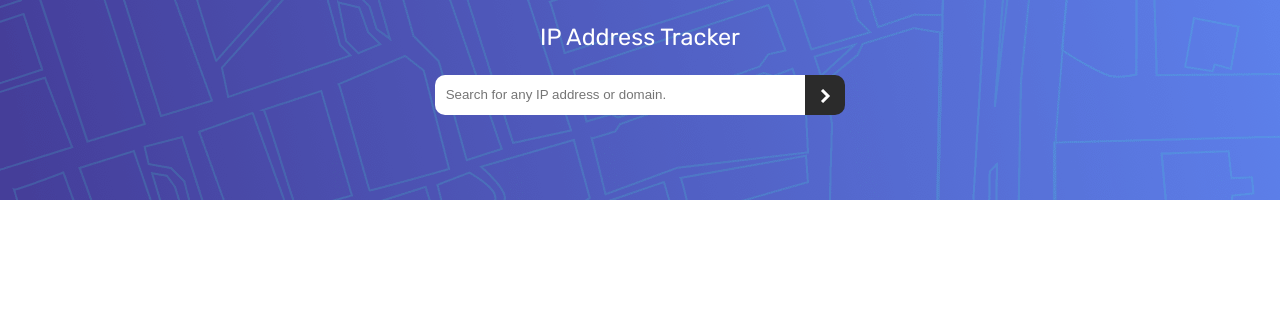
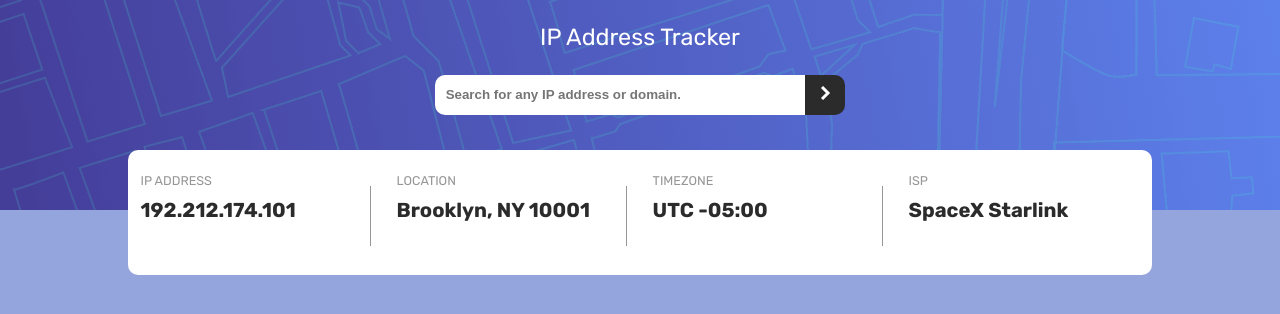
Before and after one commit to slqpez/ip-address-tracker, a React (Vite) app: page / in a window 1280 px wide. Shown: the top 314 px of the page. Built offline with nearby package versions, Linux system fonts and the light colour scheme.

Commit message:
Results styles.

```diff
--- a/src/App.css
+++ b/src/App.css
@@ -1,42 +1,4 @@
 .App {
-  text-align: center;
+  background-color: rgb(148, 164, 221);
+  height:100vh;
 }
-
-.App-logo {
-  height: 40vmin;
-  pointer-events: none;
-}
-
-@media (prefers-reduced-motion: no-preference) {
-  .App-logo {
-    animation: App-logo-spin infinite 20s linear;
-  }
-}
-
-.App-header {
-  background-color: #282c34;
-  min-height: 100vh;
-  display: flex;
-  flex-direction: column;
-  align-items: center;
-  justify-content: center;
-  font-size: calc(10px + 2vmin);
-  color: white;
-}
-
-.App-link {
-  color: #61dafb;
-}
-
-@keyframes App-logo-spin {
-  from {
-    transform: rotate(0deg);
-  }
-  to {
-    transform: rotate(360deg);
-  }
-}
-
-button {
-  font-size: calc(10px + 2vmin);
-}
--- a/src/App.jsx
+++ b/src/App.jsx
@@ -1,6 +1,7 @@
 import React, { useState } from 'react'
 import './App.css'
 import Header from './components/Header/Header'
+import Results from './components/Results/Results'
 
 function App() {
   const [count, setCount] = useState(0)
@@ -8,6 +9,7 @@ function App() {
   return (
     <div className="App">
      <Header/>
+     <Results/>
     </div>
   )
 }
--- a/src/components/Header/header.css
+++ b/src/components/Header/header.css
@@ -1,7 +1,8 @@
 .Header{
     background: url("../../../images/pattern-bg.png");
-    height:200px;
+    height:210px;
     padding:1.3em;
+    text-align: center;
 }
 
 h1{
@@ -23,6 +24,8 @@ h1{
     width: 370px;
     padding:.8em;
     border: none;
+    color: var(--Very-Dark-Gray);
+    font-weight: 700;
 }
 
 #btn-search{
--- /dev/null
+++ b/src/components/Results/Results.jsx
@@ -0,0 +1,25 @@
+import React from 'react'
+import "./results.css"
+
+export default function Results() {
+    return (
+        <div className="Results">
+        <div className="results-info">
+            <p>IP ADDRESS</p>
+            <p className="results-data">192.212.174.101</p>
+        </div>
+        <div className="results-info">
+            <p>LOCATION</p>
+            <p className="results-data">Brooklyn, NY 10001</p>
+        </div>
+        <div className="results-info">
+            <p>TIMEZONE</p>
+            <p className="results-data">UTC -05:00</p>
+        </div>
+        <div className="results-info">
+            <p>ISP</p>
+            <p className="results-data">SpaceX Starlink</p>
+        </div>
+        </div>
+    )
+}
--- /dev/null
+++ b/src/components/Results/results.css
@@ -0,0 +1,42 @@
+.Results{
+    color: var(--Dark-Gray);
+    width:80%;    margin: 0 auto;
+    display: flex;
+    justify-content: space-between;
+    align-items: center;
+    background:#fff;
+    position: relative;
+    top: -60px;
+    font-size: .7em;
+    gap: 2em;
+    border-radius:10px;
+    padding:1em;
+
+
+}
+
+.results-info{
+    flex: 1;
+    position: relative;
+    text-align: left;
+    height:100px;
+    padding:.8em 0;
+
+}
+
+.results-info:not(:nth-last-child(1)):after{
+    content: "";
+    position: absolute;
+    width: 1px;
+    top: 23%;
+    height: 60px;
+    background:var(--Dark-Gray);
+    right: 0;
+}
+
+.results-data{
+    color: var(--Very-Dark-Gray);
+    margin-top: .5em;
+    font-size: 1.6em;
+    font-weight: 700;
+}
```
